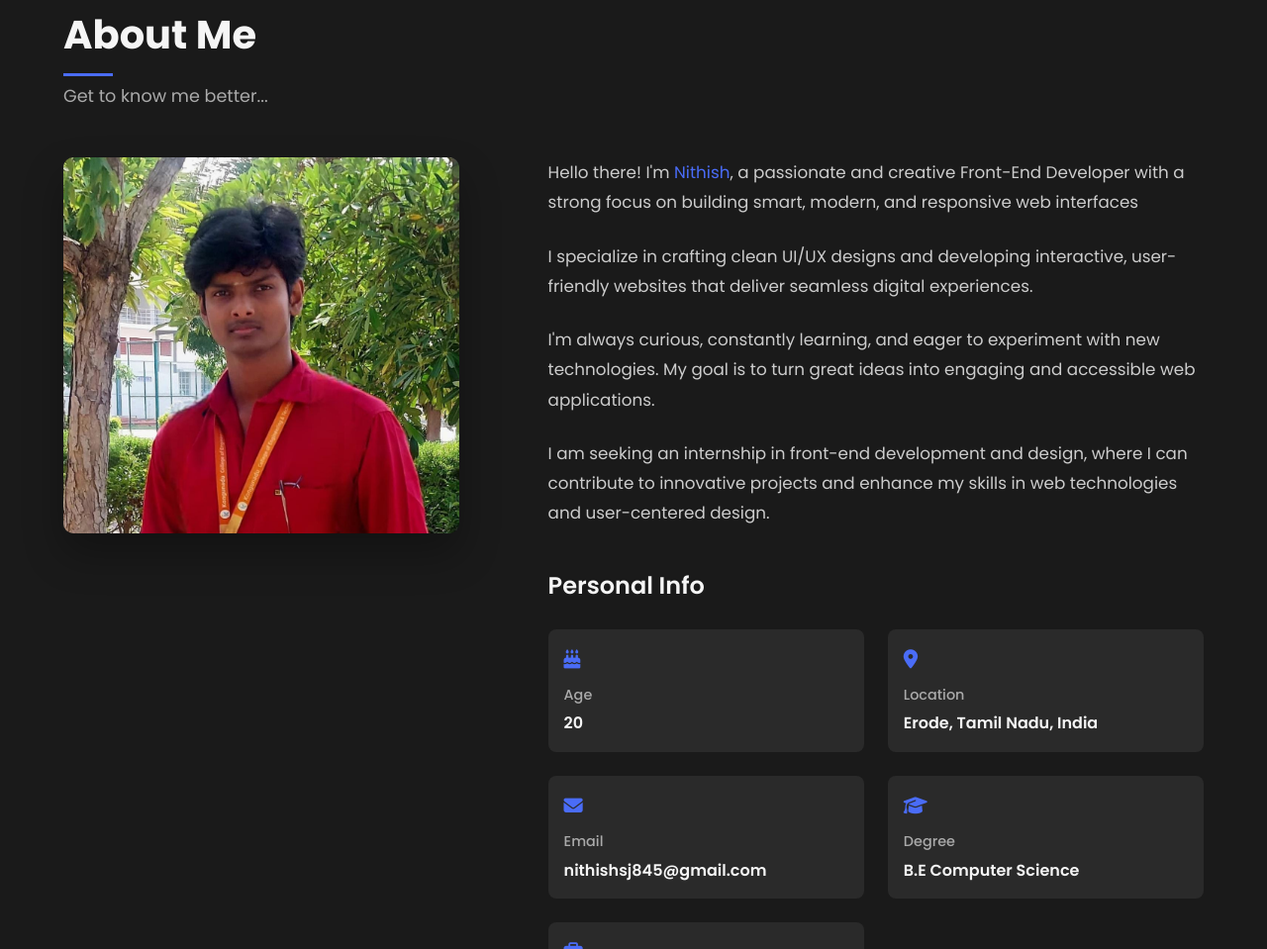
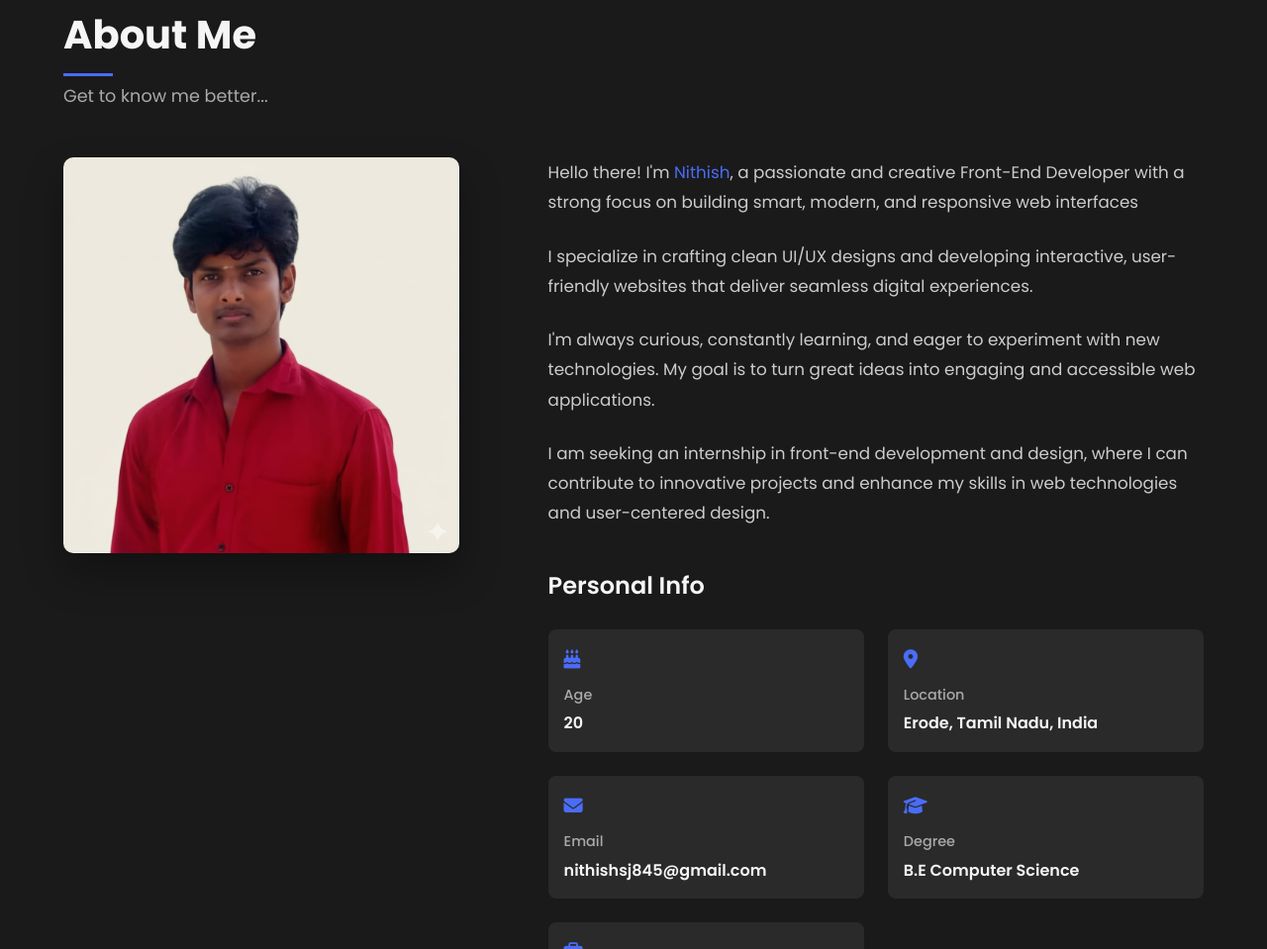
Before and after one commit to Nithish-26-Hub/Nithish-Portfolio, a plain HTML site: page index.html in a window 1280 px wide. Shown: the part 897-1856 px from the top of the page at 99% size. Drawn offline with nearby package versions, Linux system fonts and the light colour scheme.

Commit message:
Update index.html

```diff
--- a/index.html
+++ b/index.html
@@ -102,7 +102,7 @@
         <div class="about-content">
             <div class="about-image">
                 <div class="image-frame">
-                    <img src="assets/red bad no.jpg" alt="Professional Photo">
+                    <img src="assets/whit_bg.jpg" alt="Professional Photo">
                 </div>
             </div>
 
```
